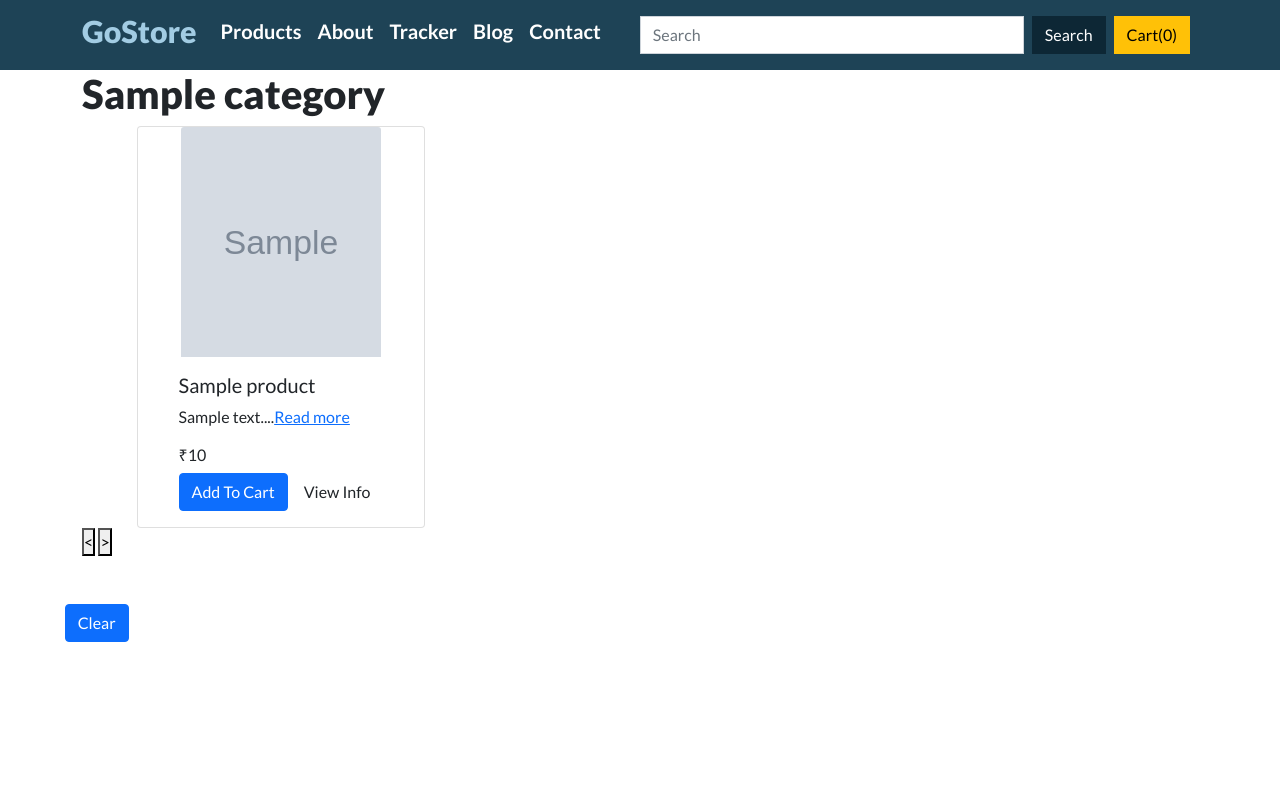
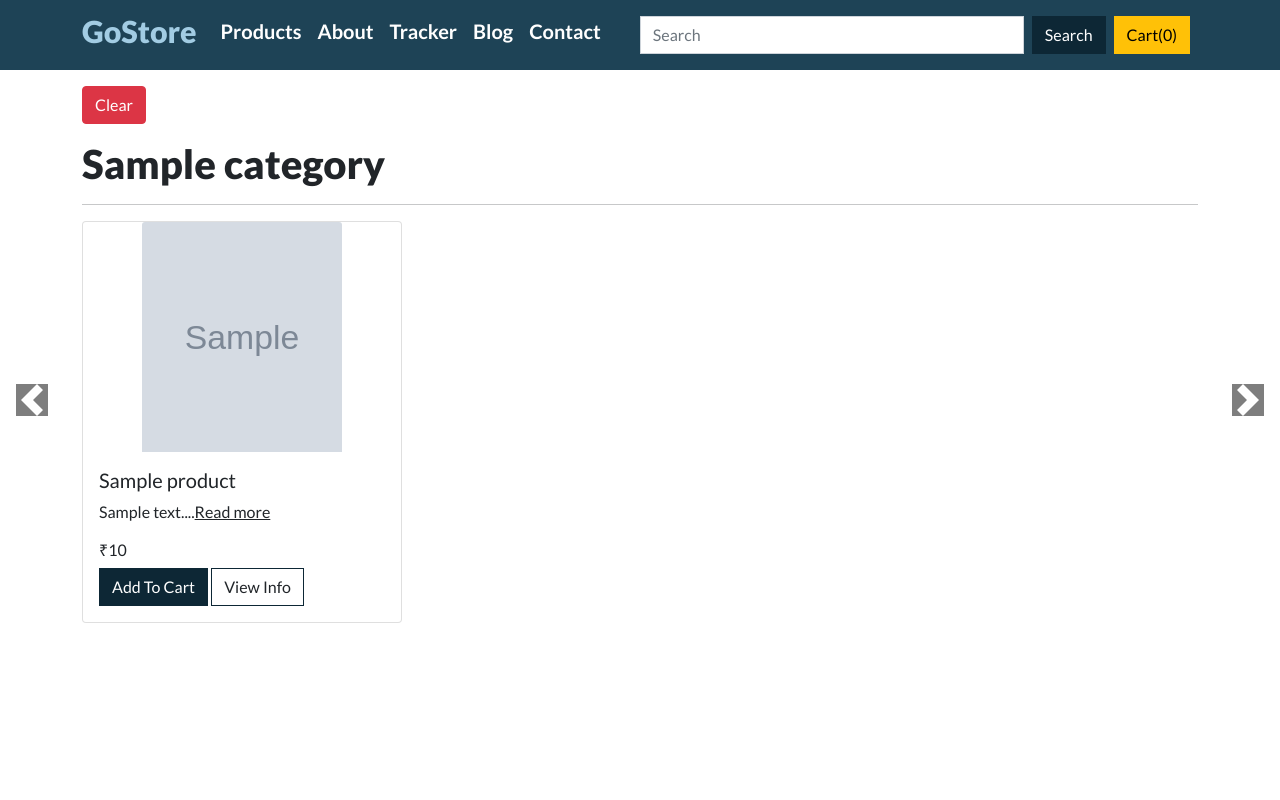
Before and after one commit to Shr25/Ecommerce, a Django app: template store/templates/store/search.html in a window 1280 px wide. Run offline with Django 3.2, Linux system fonts and the light colour scheme; the template is opened without the code that fills it: most values are stand-ins (such as "Sample title", 1, 10 or a date in 2020); grey boxes marked "Sample" are stand-in pictures.

```diff
--- a/store/templates/store/search.html
+++ b/store/templates/store/search.html
@@ -1,52 +1,52 @@
 {% extends 'store/base.html' %} {% block content %} {% load static %}
+
 <div class="container">
+  <button class="btn btn-danger mt-3" onclick="clearCart()" id="clearCart">Clear</button>
   {% for product, range, noOfSlides in productAll %}
-  <h1>{{product.0.category}}</h1>
-  <div class="carousel-products" id="product-slider">
-    <div class="carousel__item carousel__item--visible" style="margin-left: 4.3vw;">
+  <h1 class="mt-3">{{product.0.category}}</h1>
+  <hr>
+  <div id="demo" class="carousel slide" data-bs-ride="carousel">
+    <div class="carousel-inner">
+      <div class="carousel-item active">
       {% for i in product %}
-      <div class="products" style="display: inline-block;">
-        <div class="card align-items-center" style= "width:18rem";>
-          <img
-            src="/images/{{i.image}}"
-            class="card-img-top"
-            alt="..."
-            style="max-width: 200px; height: 230px;"
-          />
+        <div class="card" style="width: 20rem; display: inline-block;">
+          <div class="img d-flex justify-content-center align-items-center">
+            <img src="/images/{{i.image}}" class="card-img-top" alt="..." style="max-width: 200px; height: 230px;">
+          </div>
           <div class="card-body">
             <h5 class="card-title" id="namepr{{i.id}}">{{i.productName}}</h5>
-            <p class="card-text">{{i.description|slice:"0:50"}}...<a href="/productInfo/{{i.id}}" class="link">Read more</a></p>
+            <p class="card-text">{{i.description|slice:"0:50"}}...<a href="/productInfo/{{i.id}}" class="link text-dark">Read more</a></p>
             <h6 class="card-price">₹<span id="pricepr{{i.id}}">{{i.price}}</span></h6>
             <span id="divpr{{i.id}}" class="divpr">
-              <button id="pr{{i.id}}" class="btn btn-primary cart">Add To Cart</button>
+            <button id="pr{{i.id}}" class="btn cart-btn-1 text-white cart">Add To Cart</button>
             </span>
-            <a href="/productInfo/{{i.id}}"><button id="view{{i.id}}" class="btn btn-ouline-dark">View Info</button></a>
+            <a href="/productInfo/{{i.id}}"><button id="view{{i.id}}" class="btn cart-btn-2 ">View Info</button></a>
           </div>
         </div>
+        {% if forloop.counter|divisibleby:4 and forloop.counter > 0 and not forloop.last %}
       </div>
-      {% if forloop.counter|divisibleby:4 and forloop.counter > 0 and not forloop.last %}
-    </div>
-    <div class="carousel__item" style="margin-left: 4.3vw;">
-      {% endif %}
-      {% endfor %}
-
-    </div>
-    <div class="carousel__actions">
-      <button id="carousel__button--prev" aria-label="Previous slide"><</button>
-      <button id="carousel__button--next" aria-label="Next slide">></button>
+      <div class="carousel-item">
+        {% endif%}
+        {% endfor %}
+      </div>
     </div>
   </div>
-
+  <button class="carousel-control-prev" type="button" data-bs-target="#demo" data-bs-slide="prev">
+    <span class="carousel-control-prev-icon" aria-hidden="true"></span>
+    <span class="visually-hidden">Previous</span>
+  </button>
+  <button class="carousel-control-next" type="button" data-bs-target="#demo" data-bs-slide="next">
+    <span class="carousel-control-next-icon" aria-hidden="true"></span>
+    <span class="visually-hidden">Next</span>
+  </button>
   {% endfor %}
 </div>
-  <div class="buttons m-5 ">
-    <button class="btn btn-primary" style="margin-left: 1.3vw;" onclick="clearCart()" id="clearCart">Clear</button>
-  </div>
-{% endblock %}
+{% endblock content %}
 
 
 {% block js %}
 <script src="https://code.jquery.com/jquery-3.6.0.js" integrity="sha256-H+K7U5CnXl1h5ywQfKtSj8PCmoN9aaq30gDh27Xc0jk=" crossorigin="anonymous"></script>
+<script src="{% static 'js/cart.js' %}"></script>
 <script>
   if (localStorage.getItem("cart") == null) {
     var cart = {};
```
